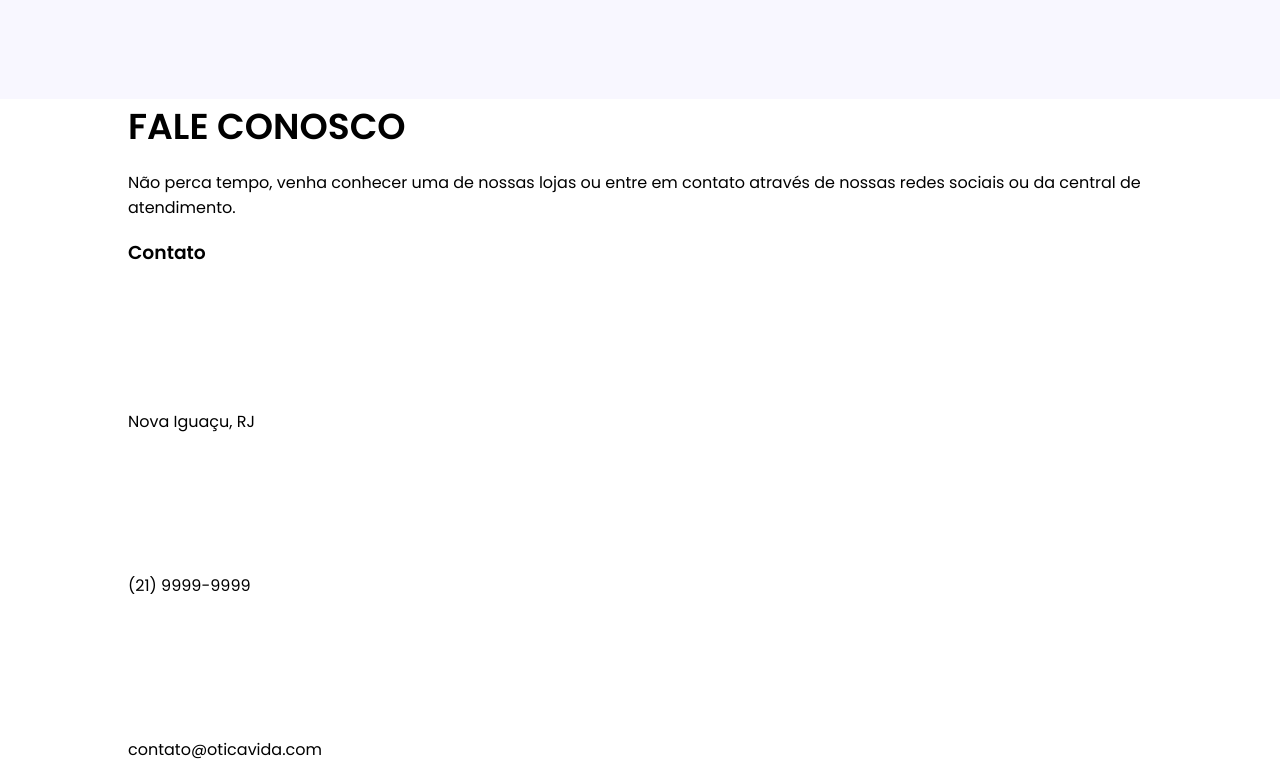
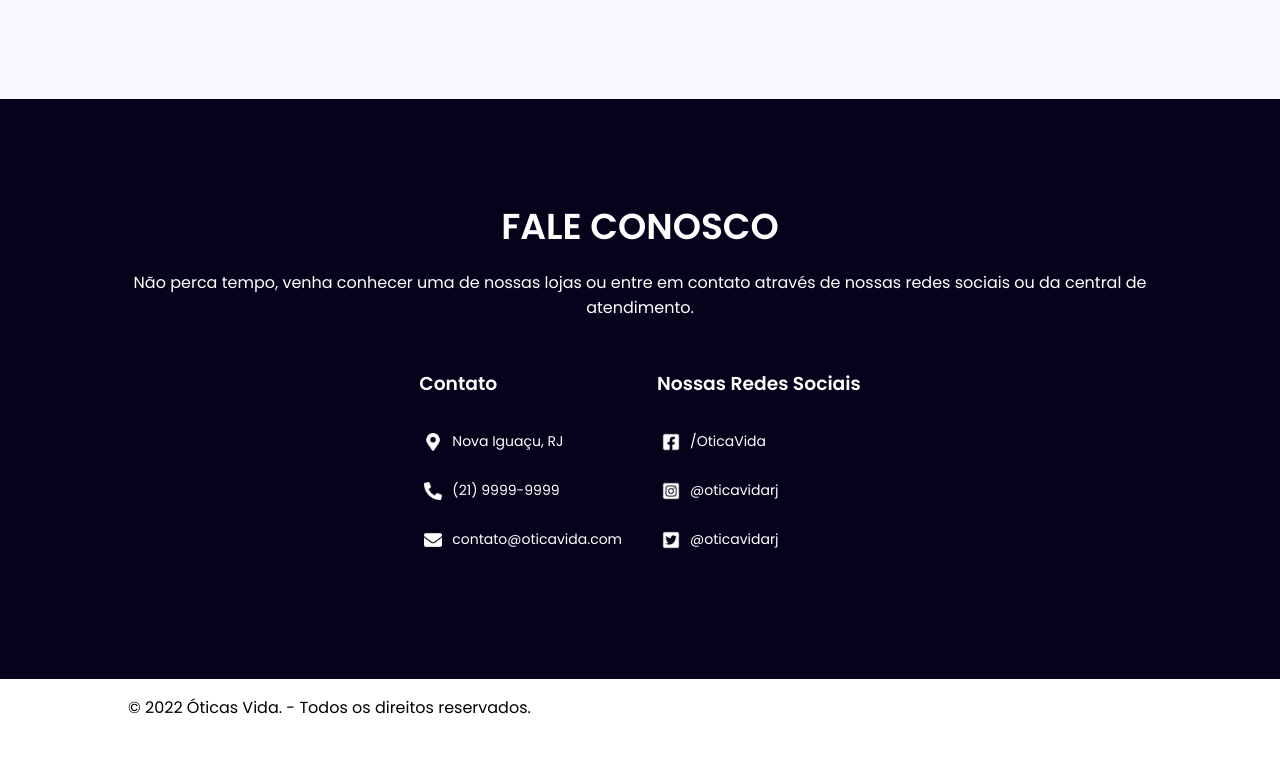
Before and after one commit to gleicekelly13/Loja-de-oculos, a React (Create React App) app: page / in a window 1280 px wide. Shown: the part 2912-3680 px from the top of the page. After the commit the page ends 3648 px from the top, so only its background shows below. Built offline with nearby package versions, Linux system fonts and the light colour scheme; a web font is replaced by a local one.

Commit message:
Estilização da SecaoContato

```diff
--- a/src/App.css
+++ b/src/App.css
@@ -183,3 +183,38 @@ figure {
   font-size: 22px;
   color: #4a4a4a;
 }
+
+.secao-contato {
+  width: 100%;
+  text-align: center;
+  background-color: #05031b;
+  color: #fff;
+  padding: 100px 20px;
+}
+
+.container-cards {
+  display: flex;
+  justify-content: center;
+}
+
+.container-cards2 {
+  display: flex;
+  flex-direction: column;
+  align-items: flex-start;
+  padding: 15px;
+}
+
+.container-cards2 div {
+  display: flex;
+  align-items: center;
+  margin: 0 5px;
+}
+
+.container-cards2 img {
+  width: 18px;
+}
+
+.container-cards2 p {
+  font-size: 14px;
+  margin-left: 10px;
+}
--- a/src/componentes/SecaoContato/index.js
+++ b/src/componentes/SecaoContato/index.js
@@ -1,12 +1,12 @@
 export default function SecaoContato () {
     return (
-        <section id="contato">
+        <section id="contato" className="secao-contato">
             <div className="limita-secao">
                 <h2>Fale conosco</h2>
                 <p>Não perca tempo, venha conhecer uma de nossas lojas ou entre em contato através de nossas redes sociais ou da central de atendimento.</p>
 
-                <div>
-                    <div>
+                <div className="container-cards">
+                    <div className="container-cards2">
                         <h3>Contato</h3>
                         <div>
                             <img src="./assets/local.png"/>
@@ -22,7 +22,7 @@ export default function SecaoContato () {
                         </div>
                     </div>
 
-                    <div>
+                    <div className="container-cards2">
                         <h3>Nossas Redes Sociais</h3>
                         <div>
                             <img src="./assets/fb.png"/>
```
